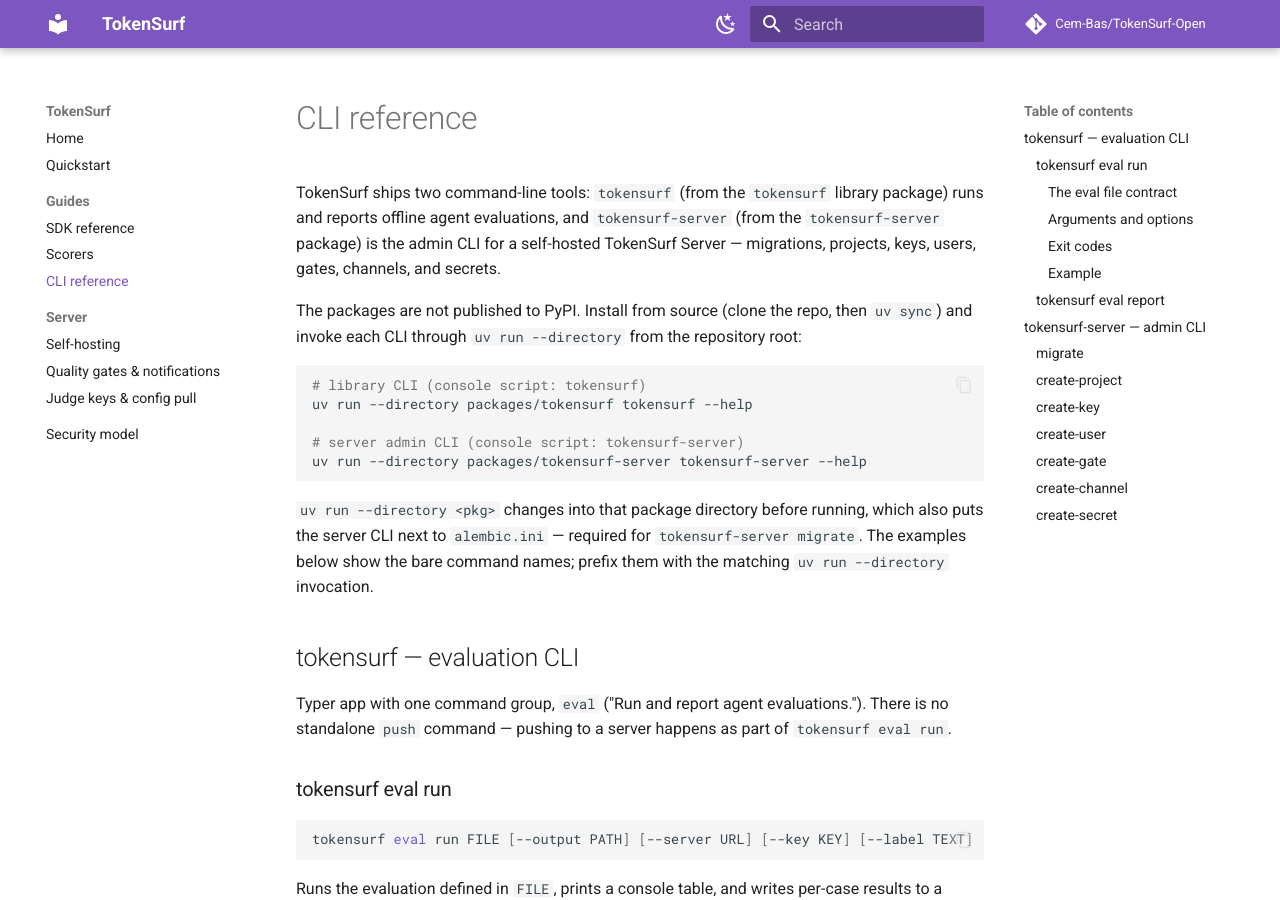
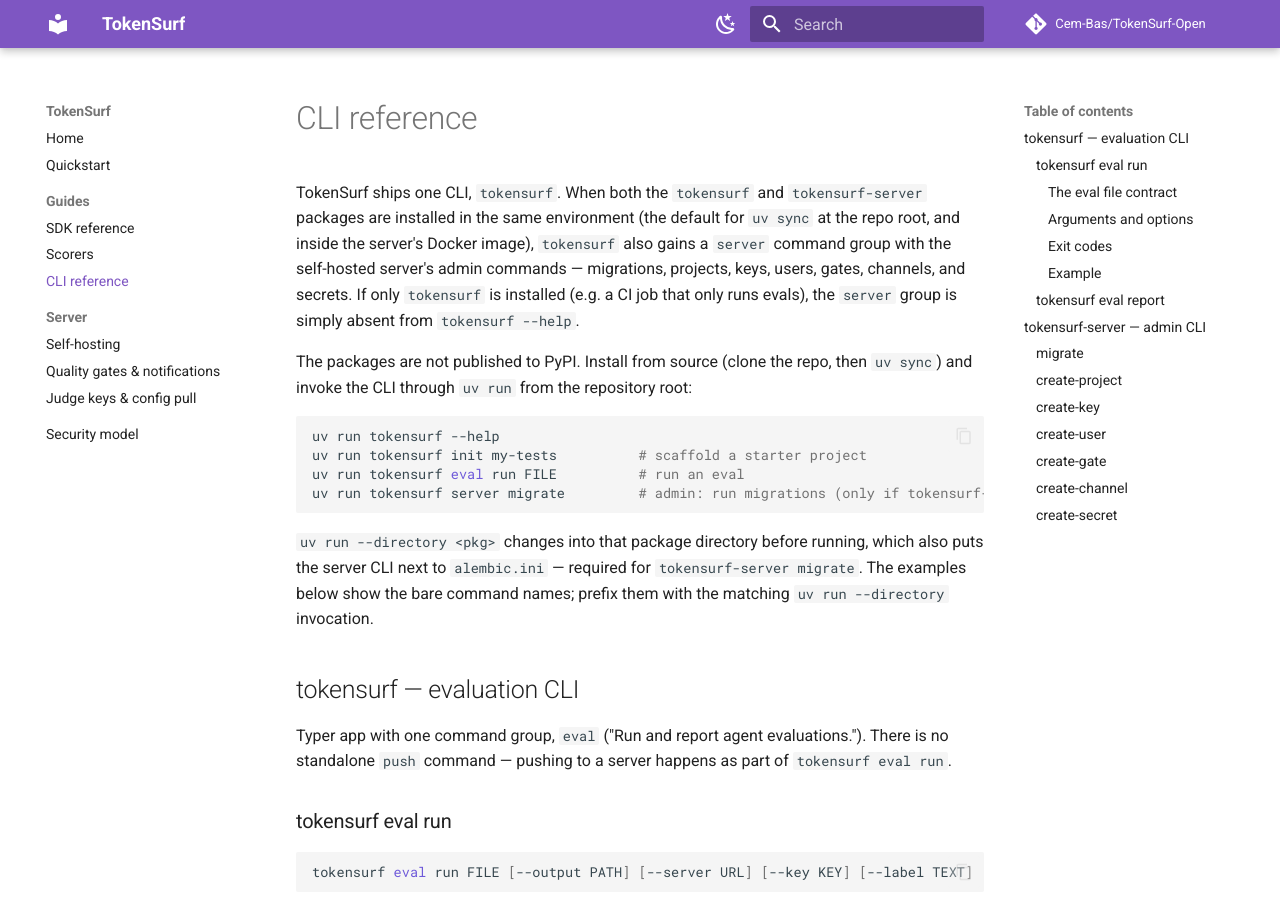
Before and after one commit to Cem-Bas/TokenSurf-Open, an MkDocs documentation site: the page built from docs/cli.md, in a window 1280 px wide and 900 px high. Built offline with MkDocs 1.6.1 and Material for MkDocs 9.7.7, drawn with Linux system fonts in a browser that asks for light colours; comment, search, counter and statistics services are not loaded.

Commit message:
docs: document tokensurf init, the new examples, and the unified CLI

````diff
--- a/docs/cli.md
+++ b/docs/cli.md
@@ -1,19 +1,20 @@
 # CLI reference
 
-TokenSurf ships two command-line tools: `tokensurf` (from the `tokensurf` library package) runs and
-reports offline agent evaluations, and `tokensurf-server` (from the `tokensurf-server` package) is
-the admin CLI for a self-hosted TokenSurf Server — migrations, projects, keys, users, gates,
-channels, and secrets.
+TokenSurf ships one CLI, `tokensurf`. When both the `tokensurf` and `tokensurf-server` packages are
+installed in the same environment (the default for `uv sync` at the repo root, and inside the
+server's Docker image), `tokensurf` also gains a `server` command group with the self-hosted
+server's admin commands — migrations, projects, keys, users, gates, channels, and secrets. If only
+`tokensurf` is installed (e.g. a CI job that only runs evals), the `server` group is simply absent
+from `tokensurf --help`.
 
 The packages are not published to PyPI. Install from source (clone the repo, then `uv sync`) and
-invoke each CLI through `uv run --directory` from the repository root:
+invoke the CLI through `uv run` from the repository root:
 
 ```bash
-# library CLI (console script: tokensurf)
-uv run --directory packages/tokensurf tokensurf --help
-
-# server admin CLI (console script: tokensurf-server)
-uv run --directory packages/tokensurf-server tokensurf-server --help
+uv run tokensurf --help
+uv run tokensurf init my-tests          # scaffold a starter project
+uv run tokensurf eval run FILE          # run an eval
+uv run tokensurf server migrate         # admin: run migrations (only if tokensurf-server installed)
 ```
 
 `uv run --directory <pkg>` changes into that package directory before running, which also puts the
````
Also changed, not shown: README.md (+4 -2 lines), docs/quickstart.md (+21 -4 lines).
